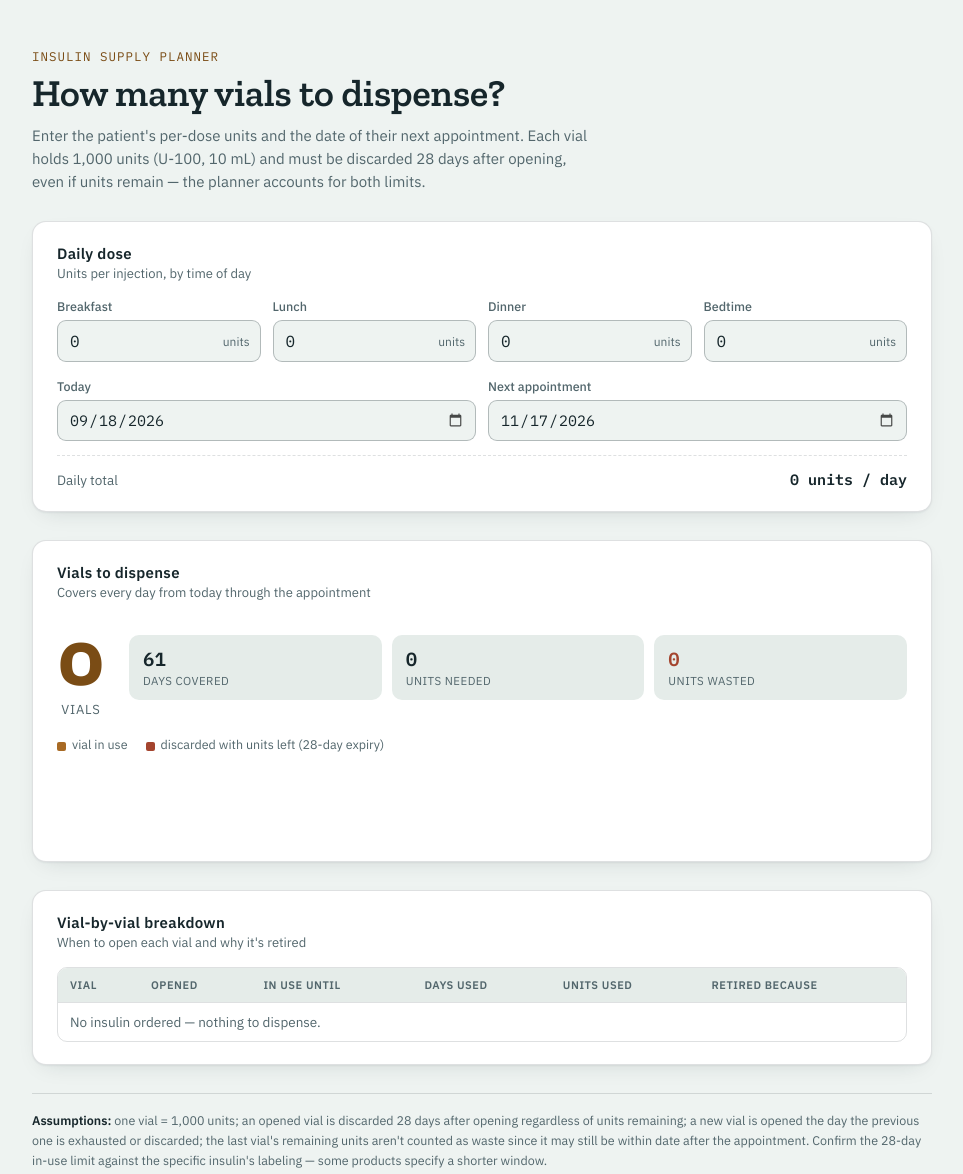
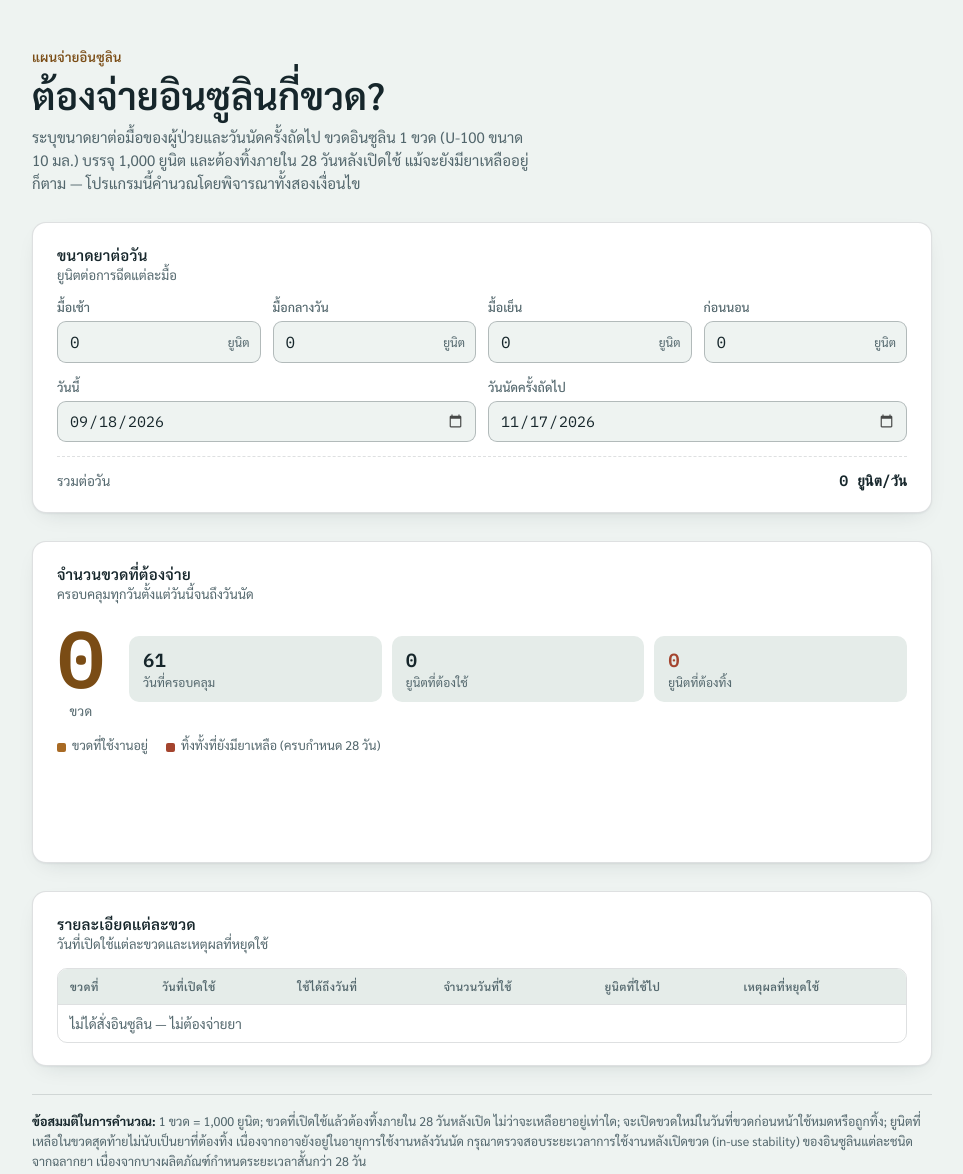
Before and after one commit to Tamonwan-chan/insulin-planner, a plain HTML site: page insulin-planner.html in a window 1280 px wide. Shown: the whole page, without its empty margins (158-1121 px from the left). Drawn offline with nearby package versions, Linux system fonts and the light colour scheme; a web font is replaced by a local one.

Commit message:
Translate calculator and README to Thai for pharmacist use
Uses professional/clinical Thai register (Sarabun/Bai Jamjuree
typefaces, Buddhist-era date formatting) rather than casual language,
matching the target audience of pharmacists.

Co-Authored-By: Claude Sonnet 5 <noreply@anthropic.com>

```diff
--- a/insulin-planner.html
+++ b/insulin-planner.html
@@ -1,6 +1,6 @@
-<title>Insulin Supply Planner</title>
+<title>แผนจ่ายอินซูลิน</title>
 <style>
-  @import url('https://fonts.googleapis.com/css2?family=Zilla+Slab:wght@500;600;700&family=IBM+Plex+Sans:wght@400;500;600&family=IBM+Plex+Mono:wght@400;500;600&display=swap');
+  @import url('https://fonts.googleapis.com/css2?family=Bai+Jamjuree:wght@500;600;700&family=Sarabun:wght@400;500;600;700&family=IBM+Plex+Mono:wght@400;500;600&display=swap');
 
   :root{
     --paper:#eef3f1;
@@ -60,19 +60,19 @@
   body{
     background:var(--paper);
     color:var(--ink);
-    font-family:'IBM Plex Sans', ui-sans-serif, system-ui, sans-serif;
+    font-family:'Sarabun', 'Leelawadee UI', Tahoma, sans-serif;
     padding-inline:20px;
     padding-block:40px;
   }
   .wrap{max-width:900px;margin-inline:auto;display:flex;flex-direction:column;gap:28px;}
 
-  h1,h2,h3{font-family:'Zilla Slab', Georgia, serif; text-wrap:balance; margin:0;}
+  h1,h2,h3{font-family:'Bai Jamjuree', 'Sarabun', 'Leelawadee UI', sans-serif; text-wrap:balance; margin:0;}
   .mono{font-family:'IBM Plex Mono', ui-monospace, monospace; font-variant-numeric:tabular-nums;}
 
   header{display:flex;flex-direction:column;gap:8px;}
   header .kicker{
-    font-family:'IBM Plex Mono', monospace;
-    font-size:12.5px; letter-spacing:.08em; text-transform:uppercase;
+    font-family:'Bai Jamjuree', 'Sarabun', sans-serif; font-weight:600;
+    font-size:13px; letter-spacing:.02em;
     color:var(--accent-deep);
   }
   header h1{font-size:clamp(28px,4vw,38px); font-weight:600; line-height:1.15;}
@@ -86,7 +86,7 @@
     box-shadow:var(--shadow);
   }
 
-  .card h2{font-size:15px; font-weight:600; font-family:'IBM Plex Sans',sans-serif; letter-spacing:.02em; margin-bottom:2px;}
+  .card h2{font-size:15px; font-weight:600; font-family:'Bai Jamjuree','Sarabun',sans-serif; letter-spacing:.02em; margin-bottom:2px;}
   .card .sub{color:var(--ink-soft); font-size:13px; margin-bottom:16px;}
 
   .dose-grid{
@@ -142,10 +142,10 @@
   }
   @media (max-width:640px){ .hero{grid-template-columns:1fr;} }
   .hero .count{
-    font-family:'Zilla Slab', serif; font-weight:700;
+    font-family:'IBM Plex Mono', monospace; font-weight:600;
     font-size:clamp(56px,10vw,80px); line-height:1; color:var(--accent-deep);
   }
-  .hero .count-label{font-size:13px; color:var(--ink-soft); margin-top:4px; text-transform:uppercase; letter-spacing:.06em;}
+  .hero .count-label{font-size:13px; color:var(--ink-soft); margin-top:4px; letter-spacing:.02em;}
   .hero .count-wrap{ text-align:center; }
   .stat-row{display:grid; grid-template-columns:repeat(3,1fr); gap:10px;}
   @media (max-width:640px){ .stat-row{grid-template-columns:1fr 1fr;} }
@@ -154,7 +154,7 @@
     display:flex; flex-direction:column; gap:2px;
   }
   .stat .v{font-family:'IBM Plex Mono',monospace; font-size:19px; font-weight:600; font-variant-numeric:tabular-nums;}
-  .stat .l{font-size:11.5px; color:var(--ink-soft); text-transform:uppercase; letter-spacing:.04em;}
+  .stat .l{font-size:12px; color:var(--ink-soft); letter-spacing:.01em;}
   .stat.warn .v{color:var(--warn);}
   .stat.good .v{color:var(--good);}
 
@@ -163,9 +163,9 @@
   .legend{display:flex; gap:18px; font-size:12.5px; color:var(--ink-soft); margin-bottom:10px; flex-wrap:wrap;}
   .legend .dot{display:inline-block; width:9px; height:9px; border-radius:2px; margin-right:6px; vertical-align:middle;}
   svg.timeline{width:100%; height:auto; display:block; overflow:visible;}
-  .tl-label{font-family:'IBM Plex Mono',monospace; font-size:11px; fill:var(--ink-soft);}
-  .tl-vial-label{font-family:'IBM Plex Sans',sans-serif; font-size:11.5px; font-weight:600; fill:var(--surface);}
-  .tl-waste-label{font-family:'IBM Plex Mono',monospace; font-size:10px; fill:var(--warn);}
+  .tl-label{font-family:'Sarabun',sans-serif; font-size:11.5px; fill:var(--ink-soft);}
+  .tl-vial-label{font-family:'IBM Plex Mono',monospace; font-size:11.5px; font-weight:600; fill:var(--surface);}
+  .tl-waste-label{font-family:'Sarabun',sans-serif; font-size:10.5px; font-weight:600; fill:var(--warn);}
 
   /* Table */
   .table-scroll{overflow-x:auto; margin-top:6px; border:1px solid var(--line); border-radius:10px;}
@@ -175,11 +175,11 @@
     color:var(--ink-soft); font-weight:600; padding:10px 12px; background:var(--surface-2);
     position:sticky; top:0;
   }
-  tbody td{padding:10px 12px; border-top:1px solid var(--line); font-family:'IBM Plex Mono',monospace; font-variant-numeric:tabular-nums;}
-  tbody td:first-child, thead th:first-child{font-family:'IBM Plex Sans',sans-serif;}
+  tbody td{padding:10px 12px; border-top:1px solid var(--line);}
+  tbody td.num{font-family:'IBM Plex Mono',monospace; font-variant-numeric:tabular-nums;}
   .pill{
     display:inline-flex; align-items:center; gap:5px; padding:2px 8px; border-radius:999px;
-    font-family:'IBM Plex Sans',sans-serif; font-size:11.5px; font-weight:600;
+    font-family:'Sarabun',sans-serif; font-size:12px; font-weight:600;
   }
   .pill.good{background:var(--good-tint); color:var(--good);}
   .pill.warn{background:var(--warn-tint); color:var(--warn);}
@@ -188,84 +188,84 @@
   footer strong{color:var(--ink);}
 </style>
 
-<div class="wrap">
+<div class="wrap" lang="th">
   <header>
-    <span class="kicker">Insulin Supply Planner</span>
-    <h1>How many vials to dispense?</h1>
-    <p>Enter the patient's per-dose units and the date of their next appointment. Each vial holds 1,000 units (U-100, 10&nbsp;mL) and must be discarded 28 days after opening, even if units remain — the planner accounts for both limits.</p>
+    <span class="kicker">แผนจ่ายอินซูลิน</span>
+    <h1>ต้องจ่ายอินซูลินกี่ขวด?</h1>
+    <p>ระบุขนาดยาต่อมื้อของผู้ป่วยและวันนัดครั้งถัดไป ขวดอินซูลิน 1 ขวด (U-100 ขนาด 10&nbsp;มล.) บรรจุ 1,000 ยูนิต และต้องทิ้งภายใน 28 วันหลังเปิดใช้ แม้จะยังมียาเหลืออยู่ก็ตาม — โปรแกรมนี้คำนวณโดยพิจารณาทั้งสองเงื่อนไข</p>
   </header>
 
   <section class="card" aria-labelledby="dose-h">
-    <h2 id="dose-h">Daily dose</h2>
-    <div class="sub">Units per injection, by time of day</div>
+    <h2 id="dose-h">ขนาดยาต่อวัน</h2>
+    <div class="sub">ยูนิตต่อการฉีดแต่ละมื้อ</div>
     <div class="dose-grid">
       <div class="field">
-        <label for="breakfast">Breakfast</label>
-        <div class="input-shell"><input id="breakfast" type="number" min="0" step="1" value="0" inputmode="numeric"><span class="unit">units</span></div>
+        <label for="breakfast">มื้อเช้า</label>
+        <div class="input-shell"><input id="breakfast" type="number" min="0" step="1" value="0" inputmode="numeric"><span class="unit">ยูนิต</span></div>
       </div>
       <div class="field">
-        <label for="lunch">Lunch</label>
-        <div class="input-shell"><input id="lunch" type="number" min="0" step="1" value="0" inputmode="numeric"><span class="unit">units</span></div>
+        <label for="lunch">มื้อกลางวัน</label>
+        <div class="input-shell"><input id="lunch" type="number" min="0" step="1" value="0" inputmode="numeric"><span class="unit">ยูนิต</span></div>
       </div>
       <div class="field">
-        <label for="dinner">Dinner</label>
-        <div class="input-shell"><input id="dinner" type="number" min="0" step="1" value="0" inputmode="numeric"><span class="unit">units</span></div>
+        <label for="dinner">มื้อเย็น</label>
+        <div class="input-shell"><input id="dinner" type="number" min="0" step="1" value="0" inputmode="numeric"><span class="unit">ยูนิต</span></div>
       </div>
       <div class="field">
-        <label for="bedtime">Bedtime</label>
-        <div class="input-shell"><input id="bedtime" type="number" min="0" step="1" value="0" inputmode="numeric"><span class="unit">units</span></div>
+        <label for="bedtime">ก่อนนอน</label>
+        <div class="input-shell"><input id="bedtime" type="number" min="0" step="1" value="0" inputmode="numeric"><span class="unit">ยูนิต</span></div>
       </div>
     </div>
 
     <div class="date-row">
       <div class="field">
-        <label for="today-date">Today</label>
+        <label for="today-date">วันนี้</label>
         <div class="input-shell"><input id="today-date" type="date"></div>
       </div>
       <div class="field">
-        <label for="appt-date">Next appointment</label>
+        <label for="appt-date">วันนัดครั้งถัดไป</label>
         <div class="input-shell"><input id="appt-date" type="date"></div>
       </div>
     </div>
 
     <div class="daily-total">
-      <span>Daily total</span>
-      <b id="daily-total-v">46 units / day</b>
+      <span>รวมต่อวัน</span>
+      <b id="daily-total-v">0 ยูนิต/วัน</b>
     </div>
-    <div class="error" id="date-error">Appointment date must be after today's date.</div>
+    <div class="error" id="date-error">วันนัดต้องอยู่หลังวันนี้</div>
   </section>
 
   <section class="card" aria-labelledby="result-h">
-    <h2 id="result-h">Vials to dispense</h2>
-    <div class="sub">Covers every day from today through the appointment</div>
+    <h2 id="result-h">จำนวนขวดที่ต้องจ่าย</h2>
+    <div class="sub">ครอบคลุมทุกวันตั้งแต่วันนี้จนถึงวันนัด</div>
     <div class="hero">
       <div class="count-wrap">
-        <div class="count mono" id="vial-count">3</div>
-        <div class="count-label">vials</div>
+        <div class="count" id="vial-count">0</div>
+        <div class="count-label">ขวด</div>
       </div>
       <div class="stat-row">
-        <div class="stat"><span class="v mono" id="stat-days">60</span><span class="l">days covered</span></div>
-        <div class="stat"><span class="v mono" id="stat-units">2,760</span><span class="l">units needed</span></div>
-        <div class="stat warn"><span class="v mono" id="stat-waste">0</span><span class="l">units wasted</span></div>
+        <div class="stat"><span class="v mono" id="stat-days">0</span><span class="l">วันที่ครอบคลุม</span></div>
+        <div class="stat"><span class="v mono" id="stat-units">0</span><span class="l">ยูนิตที่ต้องใช้</span></div>
+        <div class="stat warn"><span class="v mono" id="stat-waste">0</span><span class="l">ยูนิตที่ต้องทิ้ง</span></div>
       </div>
     </div>
 
     <div class="timeline-wrap">
       <div class="legend">
-        <span><span class="dot" style="background:var(--accent)"></span>vial in use</span>
-        <span><span class="dot" style="background:var(--warn)"></span>discarded with units left (28-day expiry)</span>
+        <span><span class="dot" style="background:var(--accent)"></span>ขวดที่ใช้งานอยู่</span>
+        <span><span class="dot" style="background:var(--warn)"></span>ทิ้งทั้งที่ยังมียาเหลือ (ครบกำหนด 28 วัน)</span>
       </div>
-      <svg class="timeline" id="timeline" viewBox="0 0 1000 90" preserveAspectRatio="none" role="img" aria-label="Timeline of vials from today to appointment"></svg>
+      <svg class="timeline" id="timeline" viewBox="0 0 1000 90" preserveAspectRatio="none" role="img" aria-label="เส้นเวลาการใช้ขวดอินซูลินตั้งแต่วันนี้ถึงวันนัด"></svg>
     </div>
   </section>
 
   <section class="card" aria-labelledby="table-h">
-    <h2 id="table-h">Vial-by-vial breakdown</h2>
-    <div class="sub">When to open each vial and why it's retired</div>
+    <h2 id="table-h">รายละเอียดแต่ละขวด</h2>
+    <div class="sub">วันที่เปิดใช้แต่ละขวดและเหตุผลที่หยุดใช้</div>
     <div class="table-scroll">
       <table>
         <thead>
-          <tr><th>Vial</th><th>Opened</th><th>In use until</th><th>Days used</th><th>Units used</th><th>Retired because</th></tr>
+          <tr><th>ขวดที่</th><th>วันที่เปิดใช้</th><th>ใช้ได้ถึงวันที่</th><th>จำนวนวันที่ใช้</th><th>ยูนิตที่ใช้ไป</th><th>เหตุผลที่หยุดใช้</th></tr>
         </thead>
         <tbody id="table-body"></tbody>
       </table>
@@ -273,7 +273,7 @@
   </section>
 
   <footer>
-    <strong>Assumptions:</strong> one vial = 1,000 units; an opened vial is discarded 28 days after opening regardless of units remaining; a new vial is opened the day the previous one is exhausted or discarded; the last vial's remaining units aren't counted as waste since it may still be within date after the appointment. Confirm the 28-day in-use limit against the specific insulin's labeling — some products specify a shorter window.
+    <strong>ข้อสมมติในการคำนวณ:</strong> 1 ขวด = 1,000 ยูนิต; ขวดที่เปิดใช้แล้วต้องทิ้งภายใน 28 วันหลังเปิด ไม่ว่าจะเหลือยาอยู่เท่าใด; จะเปิดขวดใหม่ในวันที่ขวดก่อนหน้าใช้หมดหรือถูกทิ้ง; ยูนิตที่เหลือในขวดสุดท้ายไม่นับเป็นยาที่ต้องทิ้ง เนื่องจากอาจยังอยู่ในอายุการใช้งานหลังวันนัด กรุณาตรวจสอบระยะเวลาการใช้งานหลังเปิดขวด (in-use stability) ของอินซูลินแต่ละชนิดจากฉลากยา เนื่องจากบางผลิตภัณฑ์กำหนดระยะเวลาสั้นกว่า 28 วัน
   </footer>
 </div>
 
@@ -314,9 +314,9 @@
     return `${y}-${m}-${day}`;
   }
   function fmtDate(ms){
-    return new Intl.DateTimeFormat('en-US', {month:'short', day:'numeric', year:'numeric'}).format(new Date(ms));
+    return new Intl.DateTimeFormat('th-TH-u-ca-buddhist', {day:'numeric', month:'short', year:'numeric'}).format(new Date(ms));
   }
-  function fmtInt(n){ return n.toLocaleString('en-US'); }
+  function fmtInt(n){ return n.toLocaleString('th-TH'); }
   function addDays(ms, n){ return ms + n*86400000; }
 
   // seed defaults: today, and appointment 60 days out
@@ -355,7 +355,7 @@
     const d = Math.max(0, Number(els.dinner.value) || 0);
     const bt = Math.max(0, Number(els.bedtime.value) || 0);
     const dailyUnits = b+l+d+bt;
-    els.dailyTotal.textContent = `${fmtInt(dailyUnits)} units / day`;
+    els.dailyTotal.textContent = `${fmtInt(dailyUnits)} ยูนิต/วัน`;
 
     const t0 = parseDateInput(els.today.value);
     const t1 = parseDateInput(els.appt.value);
@@ -378,7 +378,7 @@
       els.statDays.textContent = fmtInt(daysTotal);
       els.statUnits.textContent = '0';
       els.statWaste.textContent = '0';
-      els.tableBody.innerHTML = `<tr><td colspan="6" style="font-family:'IBM Plex Sans',sans-serif; color:var(--ink-soft);">No insulin ordered — nothing to dispense.</td></tr>`;
+      els.tableBody.innerHTML = `<tr><td colspan="6" style="color:var(--ink-soft);">ไม่ได้สั่งอินซูลิน — ไม่ต้องจ่ายยา</td></tr>`;
       els.svg.innerHTML = '';
       return;
     }
@@ -397,16 +397,16 @@
       const openMs = addDays(t0, v.startDay);
       const endMs = addDays(t0, v.startDay + v.daysUsed - 1);
       const pill = v.wasted > 0
-        ? `<span class="pill warn">28-day expiry · ${fmtInt(v.wasted)}u left</span>`
+        ? `<span class="pill warn">ครบกำหนด 28 วัน · เหลือ ${fmtInt(v.wasted)} ยูนิต</span>`
         : (v.reason === 'appointment reached'
-            ? `<span class="pill good">covers to appointment</span>`
-            : `<span class="pill good">fully used</span>`);
+            ? `<span class="pill good">ใช้ได้ถึงวันนัด</span>`
+            : `<span class="pill good">ใช้ยาหมดขวดพอดี</span>`);
       return `<tr>
-        <td>Vial ${i+1}</td>
+        <td>ขวดที่ ${i+1}</td>
         <td>${fmtDate(openMs)}</td>
         <td>${fmtDate(endMs)}</td>
-        <td>${fmtInt(v.daysUsed)}</td>
-        <td>${fmtInt(v.unitsUsed)}</td>
+        <td class="num">${fmtInt(v.daysUsed)}</td>
+        <td class="num">${fmtInt(v.unitsUsed)}</td>
         <td>${pill}</td>
       </tr>`;
     }).join('');
@@ -437,14 +437,14 @@
       if(w > 34){
         svgParts.push(`<text class="tl-vial-label" x="${(x+w/2).toFixed(2)}" y="${trackY+trackH/2+4}" text-anchor="middle">${i+1}</text>`);
       }
-      if(v.wasted > 0 && w > 20){
-        svgParts.push(`<text class="tl-waste-label" x="${(x+w/2).toFixed(2)}" y="${trackY+trackH+16}" text-anchor="middle">−${fmtInt(v.wasted)}u</text>`);
+      if(v.wasted > 0 && w > 40){
+        svgParts.push(`<text class="tl-waste-label" x="${(x+w/2).toFixed(2)}" y="${trackY+trackH+16}" text-anchor="middle">−${fmtInt(v.wasted)} ยูนิต</text>`);
       }
     });
 
     svgParts.push(`<rect x="${padX}" y="${trackY}" width="${usable}" height="${trackH}" rx="5" fill="none" stroke="${line}" stroke-width="1.5"/>`);
-    svgParts.push(`<text class="tl-label" x="${padX}" y="${trackY-10}">today</text>`);
-    svgParts.push(`<text class="tl-label" x="${W-padX}" y="${trackY-10}" text-anchor="end">appointment</text>`);
+    svgParts.push(`<text class="tl-label" x="${padX}" y="${trackY-10}">วันนี้</text>`);
+    svgParts.push(`<text class="tl-label" x="${W-padX}" y="${trackY-10}" text-anchor="end">วันนัด</text>`);
 
     els.svg.innerHTML = svgParts.join('');
   }
```
Also changed, not shown: 1 other file.
